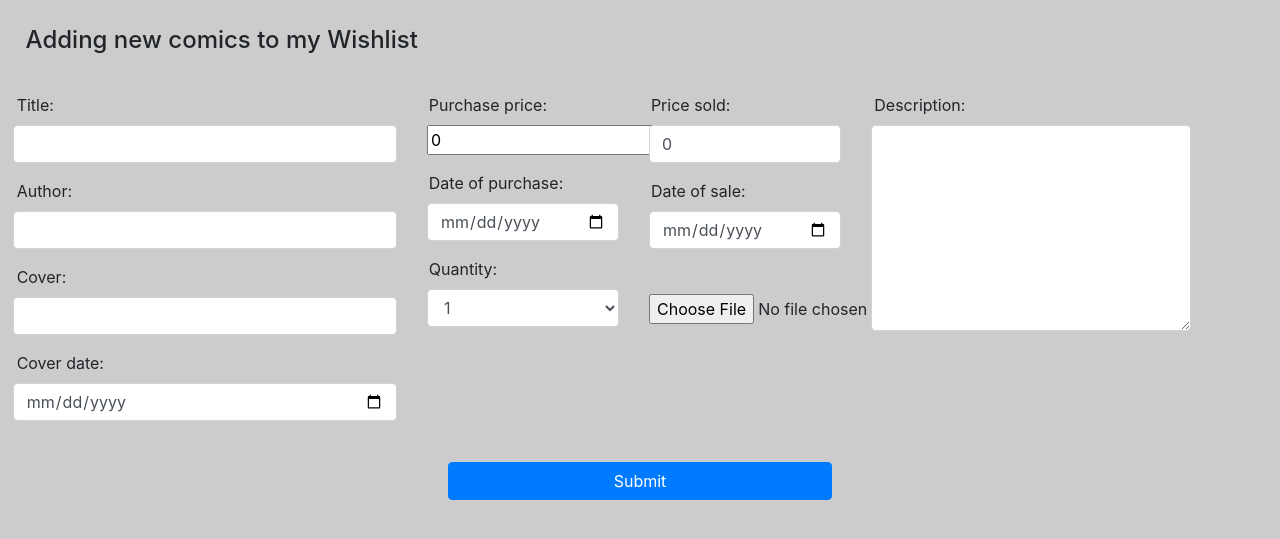
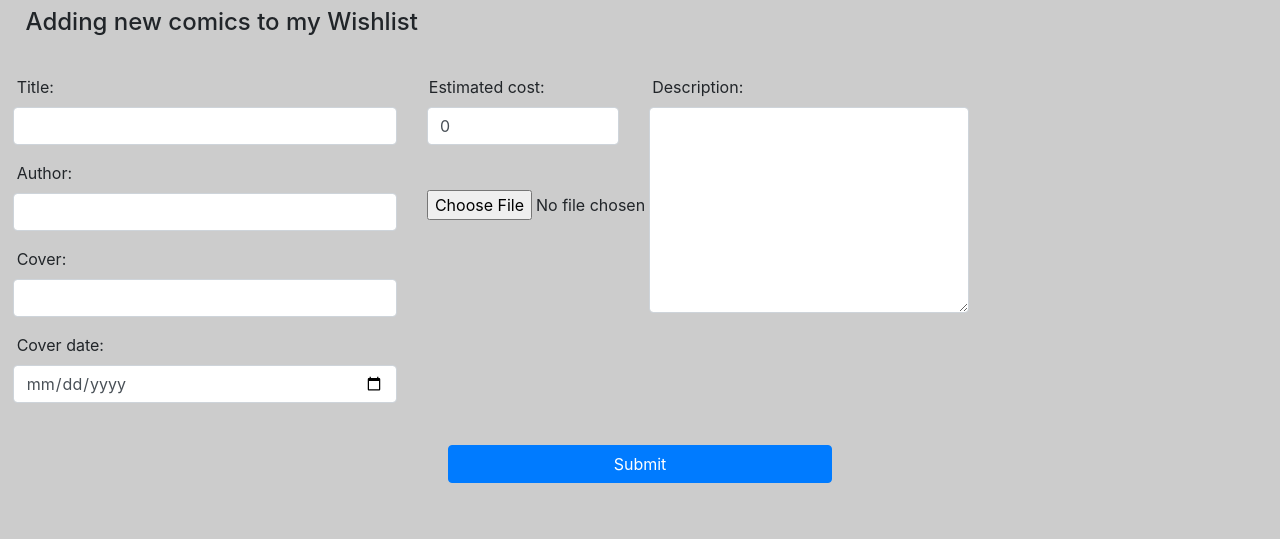
Before and after one commit to Mary-raccoon/Comics, a Django app: page /new_comic_wishlist in a window 1280 px wide. Shown: the part 56-595 px from the top of the page. Run offline with Django 3.2, Linux system fonts and the light colour scheme; some libraries are stand-ins or nearby versions.

Commit message:
commit 11

```diff
--- a/apps/comic/static/comic/css/style.css
+++ b/apps/comic/static/comic/css/style.css
@@ -16,7 +16,7 @@
 .all_comics_body {
     background-image: url("/static/comic/img/1.jpg");
 }
-.all_comics_body, .my_collection_body, .wish_body, .sold_body, .body_login {
+.all_comics_body, .my_collection_body, .wish_body, .sold_body, .body_login, .body_to_sell {
     text-align: center;
     background-repeat: no-repeat;
     background-size: cover;
@@ -58,12 +58,15 @@ body {
     background-color: rgb(61, 61, 61);
     color: white;
 }
+.body_to_sell {
+    background-image: url("/static/comic/img/2.jpg");
+    text-align: left;
+}
 #chartContainer {
     display:inline-block;
     max-width: 1380px;
     padding: 1%;
     margin: 1%;
-
 }
 .checkmark {
     width: 30px;
@@ -76,7 +79,7 @@ body {
     width: 100%;
     background-color:  rgba(61, 70, 77, 0.9);
     padding: 1%;
-    margin: 1%;
+    margin: 5% 1% 1% 1%;
     border: 3px solid white;
 }
 .create {
@@ -121,7 +124,7 @@ body {
     width: 70%;
 }
 h4 {
-    margin: 2%;
+    margin: 5% 2% 2% 2%;
 }
 .head1 {
     text-align: center;
@@ -152,6 +155,13 @@ label {
 }
 .my_collection_body {
     background-image: url("/static/comic/img/6.jpg");
+}
+.navbar {
+    position: fixed;
+    width: 100%;
+    background: #fff;
+    top: 0px;
+    left: 0px;
 }
 .pic{
     width: 100px;
@@ -189,13 +199,18 @@ table tr:hover {
 }
 .top {
     background-color: rgba(61, 70, 77, 0.9);
-    margin: 1%;
+    margin: 5% 1% 1% 1%;
     border: 3px solid white;
     color: white;
 }
 .top input {
     width: 163px;
 }
+.to_sell {
+    width: 25%;
+    margin: 2%;
+    /* vertical-align: top; */
+}
 .wish_body {
     background-image: url("/static/comic/img/7.jpg");
 }
--- a/apps/comic/templates/comic/all_comics.html
+++ b/apps/comic/templates/comic/all_comics.html
@@ -2,7 +2,8 @@
 <html lang="en">
 <head>
     <meta charset="utf-8">
-    <script src="https://code.jquery.com/jquery-3.3.1.slim.min.js" integrity="sha384-q8i/X+965DzO0rT7abK41JStQIAqVgRVzpbzo5smXKp4YfRvH+8abtTE1Pi6jizo" crossorigin="anonymous"></script>
+    <script src="https://code.jquery.com/jquery-3.3.1.slim.min.js" integrity="sha256-3edrmyuQ0w65f8gfBsqowzjJe2iM6n0nKciPUp8y+7E=" crossorigin="anonymous"></script>
+    <!-- <script src="https://code.jquery.com/jquery-3.3.1.slim.min.js" integrity="sha384-q8i/X+965DzO0rT7abK41JStQIAqVgRVzpbzo5smXKp4YfRvH+8abtTE1Pi6jizo" crossorigin="anonymous"></script> -->
     <script src="https://cdnjs.cloudflare.com/ajax/libs/popper.js/1.14.0/umd/popper.min.js" integrity="sha384-cs/chFZiN24E4KMATLdqdvsezGxaGsi4hLGOzlXwp5UZB1LY//20VyM2taTB4QvJ" crossorigin="anonymous"></script>
     <script src="https://stackpath.bootstrapcdn.com/bootstrap/4.1.0/js/bootstrap.min.js" integrity="sha384-uefMccjFJAIv6A+rW+L4AHf99KvxDjWSu1z9VI8SKNVmz4sk7buKt/6v9KI65qnm" crossorigin="anonymous"></script>
     <script src="https://ajax.googleapis.com/ajax/libs/jquery/3.3.1/jquery.min.js"></script>
@@ -72,7 +73,6 @@
         <table class="table">
             <thead class="thead-dark">
                 <tr>
-                    <!-- <th>Image</th> -->
                     <th>Image</th>
                     <th>Title</th>
                     <th>Cover</th>
@@ -88,7 +88,6 @@
                     {% for c in all_comics %}
 
                         <tr>
-                            <!-- <td>{{ c.docfile.url }}</td> -->
                             <td><img class="pic" src="{{ c.docfile.url }}" /></td>
                             <td><a href="/view_from_all/{{c.id}}">{{c.title}}</a></td>
                             <td>{{c.cover}}</td>
--- a/apps/comic/templates/comic/before.html
+++ b/apps/comic/templates/comic/before.html
@@ -2,7 +2,8 @@
 <html lang="en">
 <head>
     <meta charset="utf-8">
-    <script src="https://code.jquery.com/jquery-3.3.1.slim.min.js" integrity="sha384-q8i/X+965DzO0rT7abK41JStQIAqVgRVzpbzo5smXKp4YfRvH+8abtTE1Pi6jizo" crossorigin="anonymous"></script>
+    <script src="https://code.jquery.com/jquery-3.3.1.slim.min.js" integrity="sha256-3edrmyuQ0w65f8gfBsqowzjJe2iM6n0nKciPUp8y+7E=" crossorigin="anonymous"></script>
+    <!-- <script src="https://code.jquery.com/jquery-3.3.1.slim.min.js" integrity="sha384-q8i/X+965DzO0rT7abK41JStQIAqVgRVzpbzo5smXKp4YfRvH+8abtTE1Pi6jizo" crossorigin="anonymous"></script> -->
     <script src="https://cdnjs.cloudflare.com/ajax/libs/popper.js/1.14.0/umd/popper.min.js" integrity="sha384-cs/chFZiN24E4KMATLdqdvsezGxaGsi4hLGOzlXwp5UZB1LY//20VyM2taTB4QvJ" crossorigin="anonymous"></script>
     <script src="https://stackpath.bootstrapcdn.com/bootstrap/4.1.0/js/bootstrap.min.js" integrity="sha384-uefMccjFJAIv6A+rW+L4AHf99KvxDjWSu1z9VI8SKNVmz4sk7buKt/6v9KI65qnm" crossorigin="anonymous"></script>
     <script src="https://ajax.googleapis.com/ajax/libs/jquery/3.3.1/jquery.min.js"></script>
--- a/apps/comic/templates/comic/new_comic_wishlist.html
+++ b/apps/comic/templates/comic/new_comic_wishlist.html
@@ -71,77 +71,12 @@
                 </div>
                 <div class="create_edit_purchase">
                     <div class="form-group">
-                        <label for="price">Purchase price:</label>
-                        <input name="price" type="number" value="0" min="0" step="0.01" data-number-to-fixed="2" data-number-stepfactor="100" class="currency" id="price" />
+                        <label for="price">Estimated cost:</label>
+                        <input name="price" type="number" value="0" min="0" step="0.01" data-number-to-fixed="2" data-number-stepfactor="100" class="form-control currency" id="price" />
                         {% if messages %}
                         <p>
                             {% for message in messages %}
                             {%if 'price' in message.tags %}
-                            <span style="color: red">{{ message }} </span>
-                            {% endif %}
-                            {% endfor %}
-                        </p>
-                        {% endif %}
-                    </div>
-                    <div class="form-group">
-                        <label for="date_of_purchase">Date of purchase:</label>
-                        <input name="date_of_purchase" type="date" id="date_of_purchase" class="form-control"/>
-                        {% if messages %}
-                        <p>
-                            {% for message in messages %}
-                            {%if 'date_of_purchase' in message.tags %}
-                            <span style="color: red">{{ message }} </span>
-                            {% endif %}
-                            {% endfor %}
-                        </p>
-                        {% endif %}
-                    </div>
-                    <div class="dropdown">
-                        <label for="qty">Quantity:</label>
-                        <select name="qty" class="form-control">
-                            <option value="1">1</option>
-                            <option value="2">2</option>
-                            <option value="3">3</option>
-                            <option value="4">4</option>
-                            <option value="5">5</option>
-                            <option value="6">6</option>
-                            <option value="7">7</option>
-                            <option value="8">8</option>
-                            <option value="9">9</option>
-                            <option value="10">10</option>
-                        </select>
-                        {% if messages %}
-                        <p>
-                            {% for message in messages %}
-                            {%if 'qty' in message.tags %}
-                            <span style="color: red">{{ message }} </span>
-                            {% endif %}
-                            {% endfor %}
-                        </p>
-                        {% endif %}
-                    </div>
-                </div>
-                <div class="create_edit_sell">
-                    <div class="form-group">
-                        <label for="price_sold">Price sold:</label>
-                        <input name="price_sold" type="number" value="0" min="0" step="0.01" data-number-to-fixed="2" data-number-stepfactor="100" class="currency form-control" id="price_sold" />
-                        {% if messages %}
-                        <p>
-                            {% for message in messages %}
-                            {%if 'price_sold' in message.tags %}
-                            <span style="color: red">{{ message }} </span>
-                            {% endif %}
-                            {% endfor %}
-                        </p>
-                        {% endif %}
-                    </div>
-                    <div class="form-group">
-                        <label for="date_of_sale">Date of sale:</label>
-                        <input name="date_of_sale" type="date" id="date_of_sale" class="form-control"/>
-                        {% if messages %}
-                        <p>
-                            {% for message in messages %}
-                            {%if 'date_of_sale' in message.tags %}
                             <span style="color: red">{{ message }} </span>
                             {% endif %}
                             {% endfor %}
--- a/apps/comic/views.py
+++ b/apps/comic/views.py
@@ -18,24 +18,25 @@ def add_to_my_collection(request):
         return redirect('/new_comic_my_collection')
     else:
         if request.method == 'POST':
-
             comic = Comic.objects.create(
                 title = request.POST['title'].capitalize(),
                 desc = request.POST['desc'],
                 docfile = request.FILES['docfile'],
                 qty = request.POST['qty'],
                 price = request.POST['price'],
-                price_sold = request.POST['price_sold'],
+                price_sold = 0,
                 profit = 0,
                 date_of_purchase = request.POST['date_of_purchase'],
-                date_of_sale = request.POST['date_of_sale'],
+                date_of_sale = None,
                 author_id = request.session['id'],
                 year = request.POST['year'],
                 cover = request.POST['cover'],
                 creator = request.POST['creator'],
             )
+
             messages.success(request, "Comics successfully created")
             print("id: ", comic.id)
+            print("title: ", comic.title)
             print(comic.docfile.name)
             this_user = User.objects.get(id=request.session['id'])
             this_comic = Comic.objects.get(id=comic.id)
@@ -58,13 +59,13 @@ def add_to_wishlist(request):
                 title = request.POST['title'].capitalize(),
                 desc = request.POST['desc'],
                 docfile = request.FILES['docfile'],
-                qty = request.POST['qty'],
+                qty = 1,
                 cover = request.POST['cover'],
                 price = request.POST['price'],
-                price_sold = request.POST['price_sold'],
+                price_sold = 0,
                 profit = 0,
-                date_of_purchase = request.POST['date_of_purchase'],
-                date_of_sale = request.POST['date_of_sale'],
+                date_of_purchase = None,
+                date_of_sale = None,
                 author_id = request.session['id'],
                 creator = request.POST['creator'],
                 year = request.POST['year'],
@@ -72,6 +73,7 @@ def add_to_wishlist(request):
             request.session['title'] = comic.title
             messages.success(request, "Comics successfully created")
             print("id: ", comic.id)
+            print("title: ", comic.title)
             print(comic.docfile.name)
             this_user = User.objects.get(id=request.session['id'])
             this_comic = Comic.objects.get(id=comic.id)
@@ -340,7 +342,7 @@ def login(request):
     if len(errors):
         for key, value in errors.items():
             messages.error(request, value, extra_tags="login")
-        return redirect('/')
+        return redirect('/log_reg')
     user =User.objects.get(email = request.POST['email1'])
     if(bcrypt.checkpw(request.POST['password1'].encode(), user.password.encode())):
         print("password match")
@@ -416,7 +418,7 @@ def register(request):
     if len(errors):
         for field, msg in errors.items():
             messages.error(request, msg, extra_tags=field)
-        return redirect('/')
+        return redirect('/log_reg')
     else:
         hash_password = bcrypt.hashpw(request.POST['password'].encode(), bcrypt.gensalt())
         print(hash_password)
@@ -505,8 +507,7 @@ def sort_all(request, methods=['POST']):
             new.append({'title': a.title, 'cover': a.cover, 'creator':a.creator})
             new_obj.append(a)
     all_comics = new_obj
-    user = User.objects.get(id=request.session['id'])
-    wishlist = user.added_to_wishlist_comic.all()
+
     context = {
         'all_comics': all_comics,
         'user': user,
--- a/main/settings.py
+++ b/main/settings.py
@@ -127,6 +127,7 @@ USE_TZ = False
 
 # Static files (CSS, JavaScript, Images)
 # https://docs.djangoproject.com/en/1.10/howto/static-files/
+MAX_UPLOAD_SIZE = 2621440
 
 STATIC_URL = '/static/'
 MEDIA_ROOT = os.path.join(BASE_DIR, 'media')
@@ -136,10 +137,6 @@ AWS_ACCESS_KEY_ID = os.environ.get('AWS_ACCESS_KEY_ID')
 AWS_SECRET_ACCESS_KEY = os.environ.get('AWS_SECRET_ACCESS_KEY')
 AWS_STORAGE_BUCKET_NAME = os.environ.get('AWS_STORAGE_BUCKET_NAME')
 
-# print(AWS_ACCESS_KEY_ID)
-# print(AWS_SECRET_ACCESS_KEY)
-# print(AWS_STORAGE_BUCKET_NAME)
-
 AWS_S3_FILE_OVERWRITE = False
 AWS_DEFAULT_ACL = None
 
```
Also changed, not shown: apps/comic/forms.py (+11 -4 lines), apps/comic/models.py (+12 -7 lines), apps/comic/templates/comic/new_comic_my_collection.html (+6 -37 lines), apps/comic/templates/comic/to_sell.html (+38 -36 lines), apps/comic/static/comic/img/2.jpg (added), db.sqlite3.
